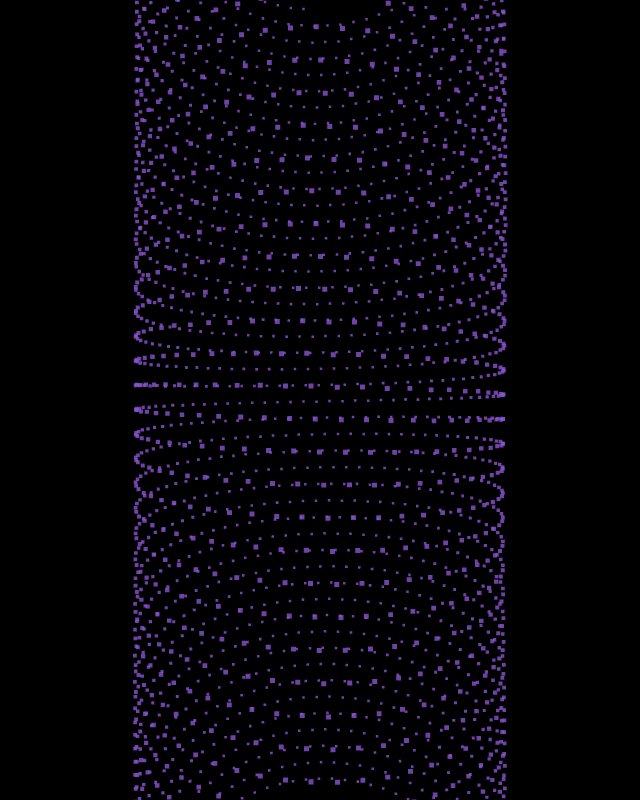
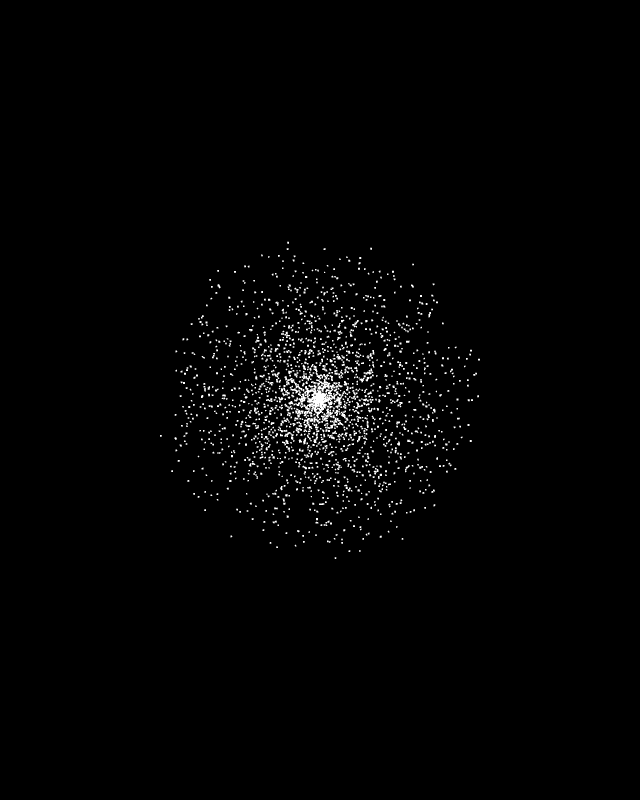
Before and after one commit to Kiyodesuga/NULL-LEVEL1, a plain HTML site: page index.html in a window 1280 px wide. Shown: the whole page, without its empty margins (320-960 px from the left). Drawn offline with nearby package versions, Linux system fonts and the light colour scheme; animation ran at ten frames a second.

Commit message:
Add files via upload

```diff
--- a/index.html
+++ b/index.html
@@ -1,11 +1,11 @@
+
 <!DOCTYPE html>
 <html lang="en">
 <head>
   <meta charset="UTF-8">
-  <meta name="viewport" content="width=device-width, initial-scale=1.0">
-  <title>AZ Interactive Swarm</title>
+  <title>Touchable Particle Simulation</title>
   <style>
-    body { margin: 0; overflow: hidden; background: #111; }
+    body { margin: 0; overflow: hidden; background-color: #000; touch-action: none; }
     canvas { display: block; }
   </style>
 </head>
--- a/main.js
+++ b/main.js
@@ -1,135 +1,101 @@
 
 import * as THREE from 'https://cdn.jsdelivr.net/npm/three@0.160.0/build/three.module.js';
 
-let scene, camera, renderer, particles;
-let positions, velocities, targets;
-const numParticles = 3000;
-const colorList = [0x8952d1, 0x8b079e, 0x5a6873, 0x4a3215, 0x3c938a, 0xbbbeab, 0x004557, 0xf080fb, 0x50996d, 0x12482c, 0x15ffcc, 0xe4e25a, 0xd083fb, 0xacf25a, 0xad782a, 0x427628, 0x44d8e8, 0xbaa877, 0xf6086f, 0xc2f0f1, 0x6fb707, 0x92317e, 0x674139, 0x606ec9, 0x060457, 0xdac572, 0x7426a3, 0xb17ff5, 0x5e1184, 0xf19e78];
-let currentColorIndex = 0;
-let material;
+let scene, camera, renderer;
+let particles, particlePositions, particleVelocities;
+let attractor = new THREE.Vector3(0, 0, 0);
+let touchActive = false;
 
-init();
-animate();
+const PARTICLE_COUNT = 3000;
+const SPHERE_RADIUS = 30;
+
+function initParticles() {
+    const geometry = new THREE.BufferGeometry();
+    particlePositions = new Float32Array(PARTICLE_COUNT * 3);
+    particleVelocities = new Float32Array(PARTICLE_COUNT * 3);
+
+    for (let i = 0; i < PARTICLE_COUNT; i++) {
+        const i3 = i * 3;
+        const r = Math.random() * SPHERE_RADIUS;
+        const theta = Math.random() * 2 * Math.PI;
+        const phi = Math.acos(2 * Math.random() - 1);
+
+        particlePositions[i3] = r * Math.sin(phi) * Math.cos(theta);
+        particlePositions[i3 + 1] = r * Math.sin(phi) * Math.sin(theta);
+        particlePositions[i3 + 2] = r * Math.cos(phi);
+
+        particleVelocities[i3] = (Math.random() - 0.5) * 0.02;
+        particleVelocities[i3 + 1] = (Math.random() - 0.5) * 0.02;
+        particleVelocities[i3 + 2] = (Math.random() - 0.5) * 0.02;
+    }
+
+    geometry.setAttribute('position', new THREE.BufferAttribute(particlePositions, 3));
+    const material = new THREE.PointsMaterial({ color: 0xffffff, size: 0.4 });
+    particles = new THREE.Points(geometry, material);
+    scene.add(particles);
+}
+
+function updateParticles() {
+    for (let i = 0; i < PARTICLE_COUNT; i++) {
+        const i3 = i * 3;
+        const pos = new THREE.Vector3(
+            particlePositions[i3],
+            particlePositions[i3 + 1],
+            particlePositions[i3 + 2]
+        );
+
+        const dir = new THREE.Vector3().subVectors(attractor, pos);
+        const dist = dir.length();
+        if (touchActive && dist < 50) {
+            dir.normalize().multiplyScalar(0.05);
+            particleVelocities[i3] += dir.x;
+            particleVelocities[i3 + 1] += dir.y;
+            particleVelocities[i3 + 2] += dir.z;
+        }
+
+        particlePositions[i3] += particleVelocities[i3];
+        particlePositions[i3 + 1] += particleVelocities[i3 + 1];
+        particlePositions[i3 + 2] += particleVelocities[i3 + 2];
+    }
+    particles.geometry.attributes.position.needsUpdate = true;
+}
 
 function init() {
     scene = new THREE.Scene();
-  camera = new THREE.PerspectiveCamera(75, window.innerWidth / window.innerHeight, 1, 2000);
-  camera.position.z = 300;
+    camera = new THREE.PerspectiveCamera(75, window.innerWidth/window.innerHeight, 0.1, 1000);
+    camera.position.z = 100;
 
     renderer = new THREE.WebGLRenderer({ antialias: true });
     renderer.setSize(window.innerWidth, window.innerHeight);
     document.body.appendChild(renderer.domElement);
 
-  positions = new Float32Array(numParticles * 3);
-  velocities = new Float32Array(numParticles * 3);
-  targets = new Float32Array(numParticles * 3);
+    const light = new THREE.PointLight(0xffffff, 1, 0);
+    light.position.set(50, 50, 50);
+    scene.add(light);
 
-  generateSpiral();
+    initParticles();
+    animate();
 
-  const geometry = new THREE.BufferGeometry();
-  geometry.setAttribute('position', new THREE.BufferAttribute(positions, 3));
-  material = new THREE.PointsMaterial({
-    color: colorList[currentColorIndex],
-    size: 2.5,
-    transparent: true,
-    opacity: 0.8,
-    depthWrite: false
-  });
-  particles = new THREE.Points(geometry, material);
-  scene.add(particles);
-
-  window.addEventListener('resize', onWindowResize, false);
-  window.addEventListener('keydown', onKeyDown);
+    document.addEventListener('touchstart', onTouch, false);
+    document.addEventListener('touchmove', onTouch, false);
+    document.addEventListener('touchend', () => { touchActive = false; }, false);
 }
 
-function onWindowResize() {
-  camera.aspect = window.innerWidth / window.innerHeight;
-  camera.updateProjectionMatrix();
-  renderer.setSize(window.innerWidth, window.innerHeight);
+function onTouch(event) {
+    if (event.touches.length > 0) {
+        touchActive = true;
+        const touch = event.touches[0];
+        const x = (touch.clientX / window.innerWidth) * 2 - 1;
+        const y = -(touch.clientY / window.innerHeight) * 2 + 1;
+        const vec = new THREE.Vector3(x, y, 0.5).unproject(camera);
+        attractor.copy(vec);
+    }
 }
 
 function animate() {
     requestAnimationFrame(animate);
-  const time = performance.now() * 0.001;
-
-  for (let i = 0; i < numParticles; i++) {
-    const i3 = i * 3;
-    let dx = targets[i3 + 0] + Math.sin(time * 2.0 + i3 * 0.001) * 3 + Math.sin(i3 + time * 3.0) * 1.2 - positions[i3 + 0];
-    let dy = targets[i3 + 1] + Math.sin(time * 1.5 + i3 * 0.002) * 3 + Math.cos(i3 + time * 2.0) * 1.2 - positions[i3 + 1];
-    let dz = targets[i3 + 2] + Math.cos(time * 1.2 + i3 * 0.0015) * 3 + Math.sin(i3 + time * 2.5) * 1.2 - positions[i3 + 2];
-
-    velocities[i3 + 0] += dx * 0.005;
-    velocities[i3 + 1] += dy * 0.005;
-    velocities[i3 + 2] += dz * 0.005;
-
-    velocities[i3 + 0] *= 0.9;
-    velocities[i3 + 1] *= 0.9;
-    velocities[i3 + 2] *= 0.9;
-
-    positions[i3 + 0] += velocities[i3 + 0];
-    positions[i3 + 1] += velocities[i3 + 1];
-    positions[i3 + 2] += velocities[i3 + 2];
-  }
-
-  particles.geometry.attributes.position.needsUpdate = true;
+    updateParticles();
     renderer.render(scene, camera);
 }
 
-function onKeyDown(event) {
-  const key = event.key.toUpperCase();
-  const phrases = {'R': '人は自由なものとして生まれた。しかし至る所で鎖につながれている', 'K': '意志は自らを法とする', 'N': '神は死んだ。われわれが殺したのだ', 'H': '万人の万人に対する闘争', 'S': '存在とは何か', 'M': '哲学者たちは世界をさまざまに解釈してきた。重要なのはそれを変えることだ'};
-  if (phrases[key]) {
-    generateTextShape(phrases[key]);
-  }
-}
-
-function generateSpiral() {
-  for (let i = 0; i < numParticles; i++) {
-    const angle = i * 0.1;
-    const radius = 100;
-    const height = (i / numParticles) * 600 - 300;
-    positions[i * 3 + 0] = Math.cos(angle) * radius;
-    positions[i * 3 + 1] = height;
-    positions[i * 3 + 2] = Math.sin(angle) * radius;
-    targets[i * 3 + 0] = positions[i * 3 + 0];
-    targets[i * 3 + 1] = positions[i * 3 + 1];
-    targets[i * 3 + 2] = positions[i * 3 + 2];
-  }
-}
-
-function generateTextShape(text) {
-  const canvas = document.createElement('canvas');
-  canvas.width = 1024;
-  canvas.height = 256;
-  const ctx = canvas.getContext('2d');
-  ctx.fillStyle = '#ffffff';
-  ctx.font = 'bold 96px sans-serif';
-  ctx.textAlign = 'center';
-  ctx.textBaseline = 'middle';
-  ctx.clearRect(0, 0, canvas.width, canvas.height);
-  ctx.fillText(text, canvas.width / 2, canvas.height / 2);
-  const imageData = ctx.getImageData(0, 0, canvas.width, canvas.height).data;
-
-  const textPositions = [];
-  for (let y = 0; y < canvas.height; y += 2) {
-    for (let x = 0; x < canvas.width; x += 2) {
-      const i = (y * canvas.width + x) * 4;
-      const alpha = imageData[i + 3];
-      if (alpha > 128) {
-        const nx = x - canvas.width / 2;
-        const ny = canvas.height / 2 - y;
-        textPositions.push([nx * 0.5, ny * 0.5, 0]);
-      }
-    }
-  }
-
-  for (let i = 0; i < numParticles; i++) {
-    const tp = textPositions[i % textPositions.length];
-    targets[i * 3 + 0] = tp[0];
-    targets[i * 3 + 1] = tp[1];
-    targets[i * 3 + 2] = tp[2];
-  }
-
-  currentColorIndex = (currentColorIndex + 1) % colorList.length;
-  material.color.setHex(colorList[currentColorIndex]);
-}
+init();
```
Also changed, not shown: 1 other file. Lines whose indentation alone changed are shown as unchanged.
